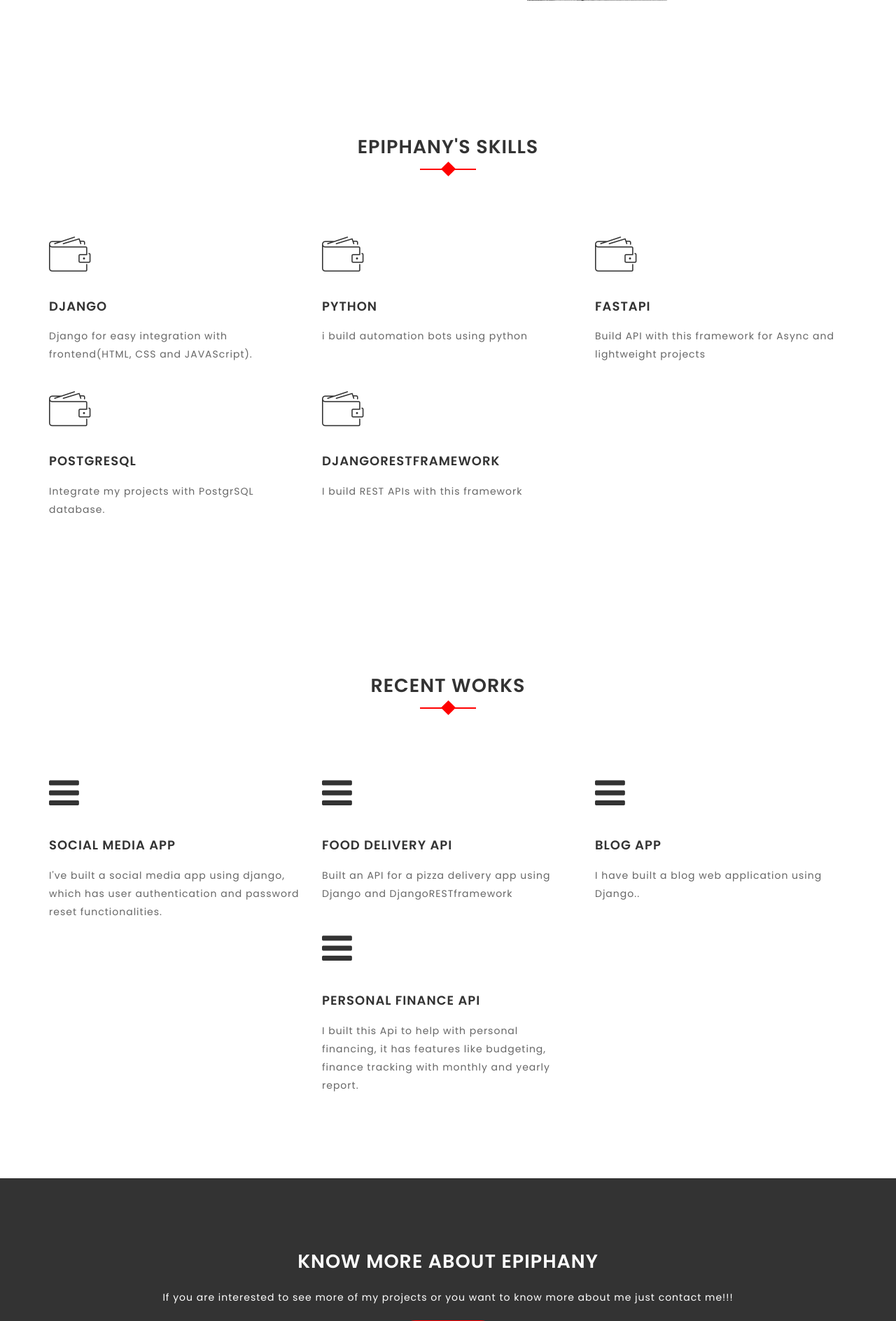
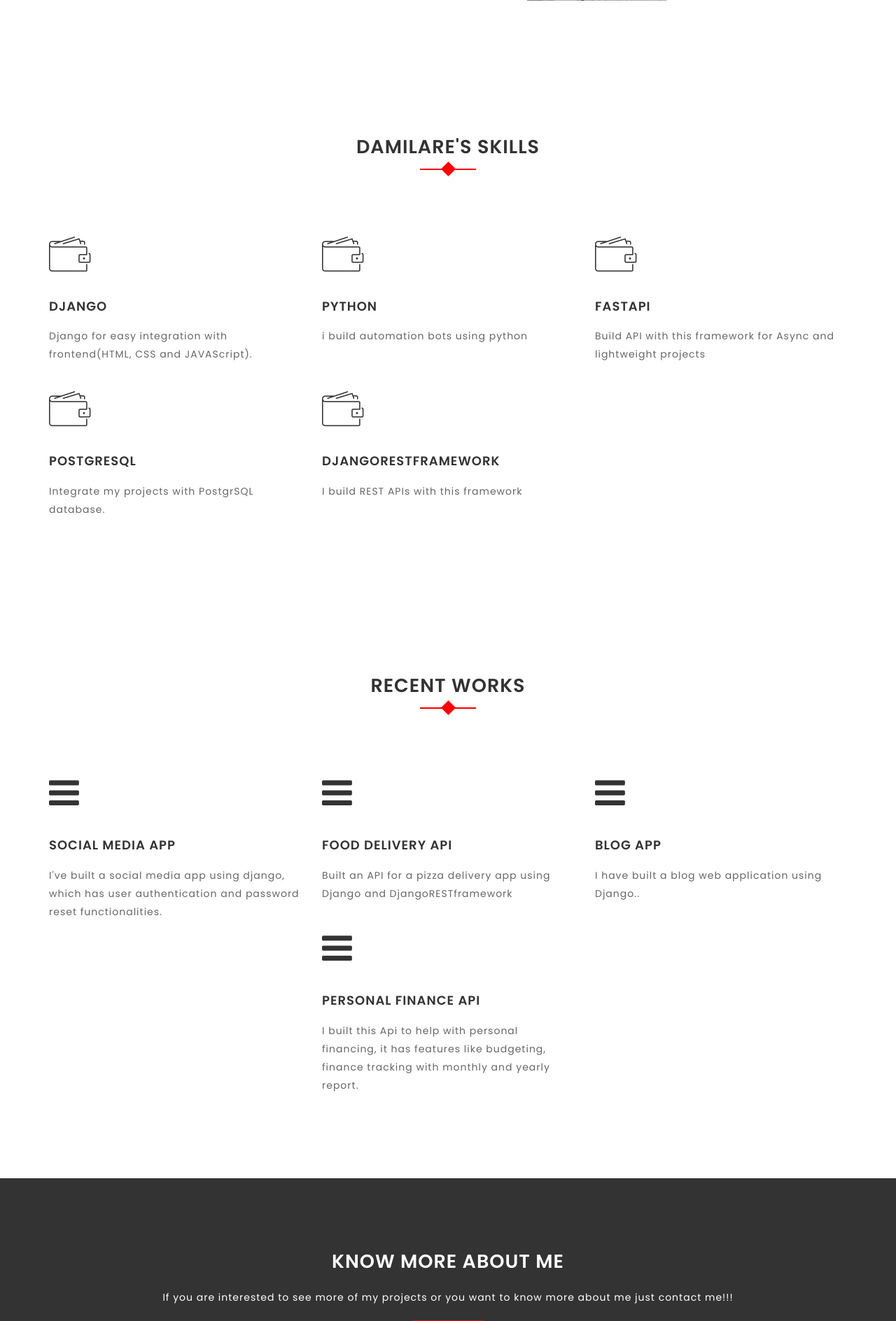
Before and after one commit to Epi-phany/Portfolio, a Django app: page / in a window 1280 px wide. Shown: the part 1103-2991 px from the top of the page at 70% size. Run offline with Django 4.2, Linux system fonts and the light colour scheme; data comes from the database, SQL or seed files in the repository; both versions use the stored data as it was after the commit; some libraries are stand-ins or nearby versions.

Commit message:
fixed templates

```diff
--- a/epic/templates/base.html
+++ b/epic/templates/base.html
@@ -41,7 +41,7 @@
     <div class="container">
         <div class="row">
             <div class="col-xs-12 col-sm-12 col-md-12 col-lg-12 text-center">
-                <p>&copy;Copyright 2024</p>
+                <p>&copy;Copyright 2025</p>
             </div>
         </div>
     </div>
--- a/epic/templates/home.html
+++ b/epic/templates/home.html
@@ -8,8 +8,8 @@
             <div class="row">
                 <div class="col-md-12">
                     <div class="welcome-text">
-                        <div class="name-area wow fadeInDown" data-wow-delay="0.2s">Hello, I am Epiphany</div>
-                        <h1 class="wow fadeInDown" data-wow-delay="0.4s">I am a backend developer and Api developer </h1>
+                        <div class="name-area wow fadeInDown" data-wow-delay="0.2s">Hello, I am Damilare</div>
+                        <h1 class="wow fadeInDown" data-wow-delay="0.4s">I am a backend developer</h1>
                         <a href="#about" class="my-btn-1 wow fadeInDown" data-wow-delay="0.6s">Learn more</a>
                         <a href="#contact" class="my-btn-2 wow fadeInDown" data-wow-delay="0.8s">Get in touch</a>
                     </div>
@@ -47,7 +47,7 @@
             <div class="row">
                 <div class="col-md-12">
                     <div class="section-header text-center">
-                        <h2>Epiphany's Skills</h2>
+                        <h2>Damilare's Skills</h2>
                     </div>
                 </div>
             </div>
@@ -97,7 +97,7 @@
         <div class="container">
             <div class="row">
                 <div class="single-invite text-center">
-                    <h2>Know More About Epiphany</h2>
+                    <h2>Know More About Me</h2>
                     <p> If you are interested to see more of my projects or you want to know more about me just contact me!!! </p>
                     <a href="#contact" class="my-btn-3">Get started</a>
                 </div>
```
Also changed, not shown: requirements.txt (added, +30 -0 lines), epic/db.sqlite3, 1 other file.
